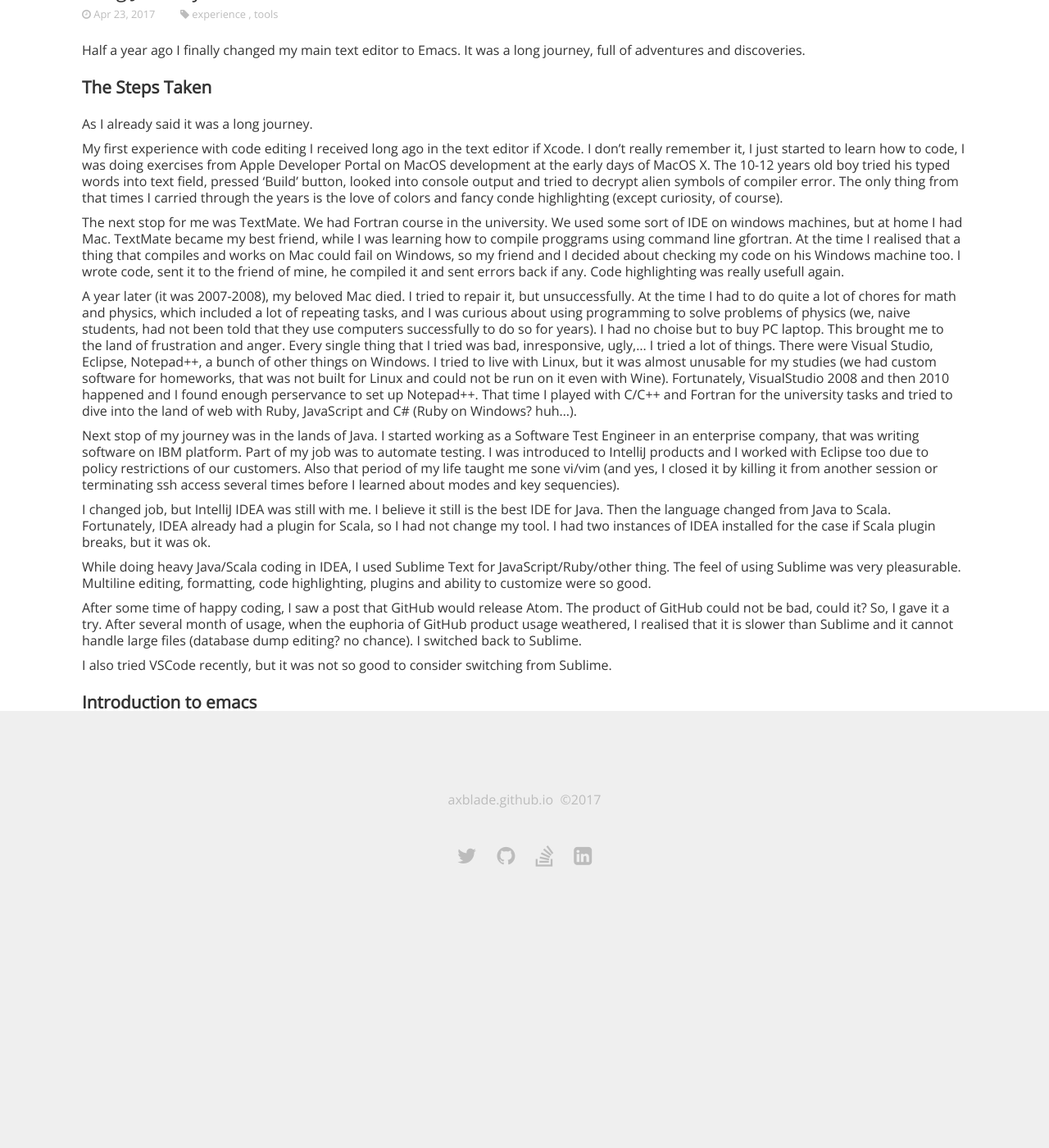
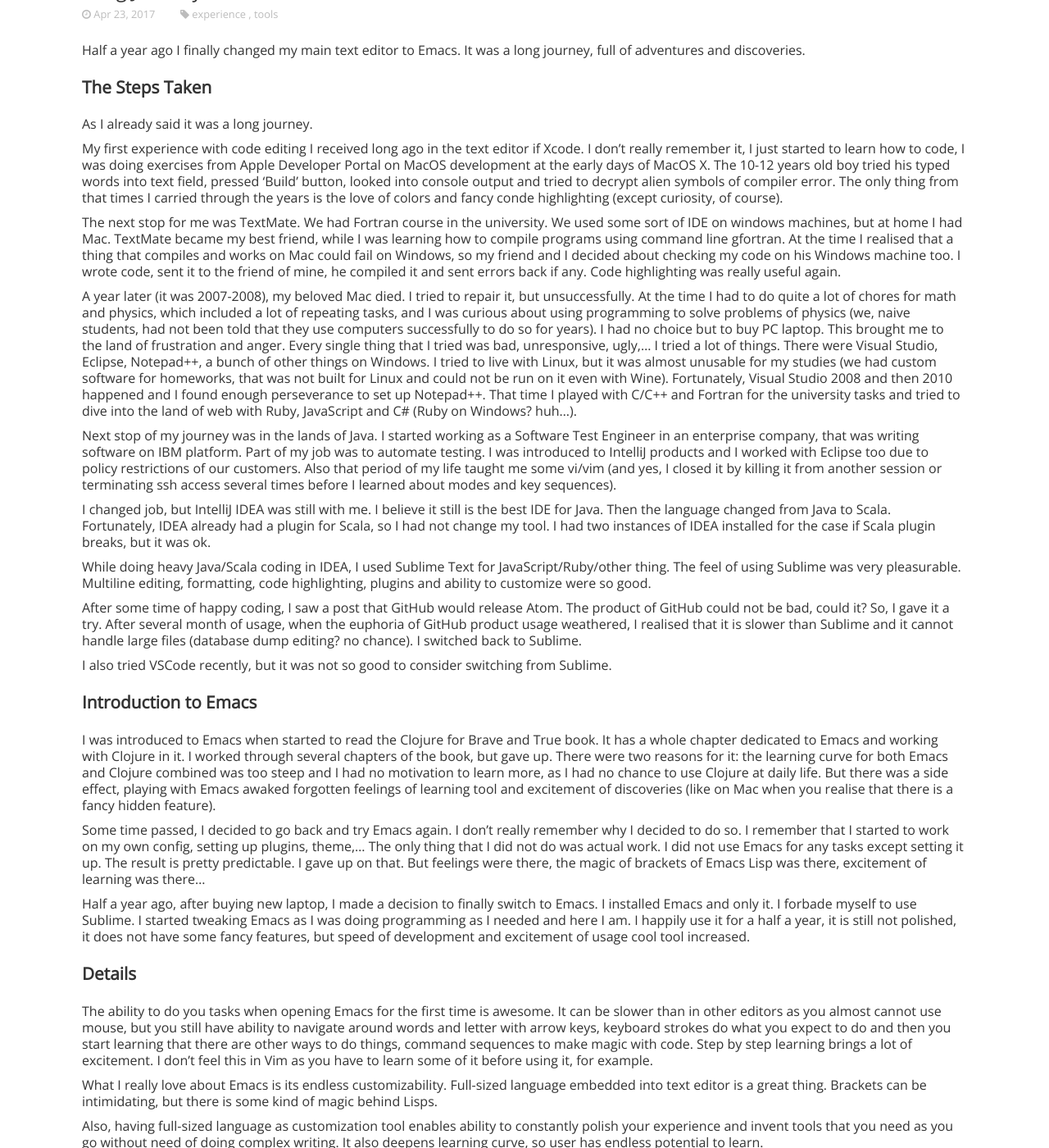
Before and after one commit to eugene-sy/eugene-sy.github.io, a Jekyll site: the page built from _posts/2017-04-23-long-journey-to-emacs.md, in a window 1280 px wide and 1400 px high, scrolled down 377 px. Shown: the whole window at 82% size. Built offline with Jekyll 4.4.1, drawn with Linux system fonts in a browser that asks for light colours; nearby versions of some CDN libraries; before the commit the page ends 1481 px from its top, so only the background shows below that; some of the changed text lies outside the part shown.

Commit message:
post seems to be done

```diff
--- a/_posts/2017-04-23-long-journey-to-emacs.md
+++ b/_posts/2017-04-23-long-journey-to-emacs.md
@@ -15,11 +15,11 @@
 
 My first experience with code editing I received long ago in the text editor if Xcode. I don't really remember it, I just started to learn how to code, I was doing exercises from Apple Developer Portal on MacOS development at the early days of MacOS X. The 10-12 years old boy tried his typed words into text field, pressed 'Build' button, looked into console output and tried to decrypt alien symbols of compiler error. The only thing from that times I carried through the years is the love of colors and fancy conde highlighting (except curiosity, of course).
 
-The next stop for me was TextMate. We had Fortran course in the university. We used some sort of IDE on windows machines, but at home I had Mac. TextMate became my best friend, while I was learning how to compile proggrams using command line `gfortran`. At the time I realised that a thing that compiles and works on Mac could fail on Windows, so my friend and I decided about checking my code on his Windows machine too. I wrote code, sent it to the friend of mine, he compiled it and sent errors back if any. Code highlighting was really usefull again.
+The next stop for me was TextMate. We had Fortran course in the university. We used some sort of IDE on windows machines, but at home I had Mac. TextMate became my best friend, while I was learning how to compile programs using command line `gfortran`. At the time I realised that a thing that compiles and works on Mac could fail on Windows, so my friend and I decided about checking my code on his Windows machine too. I wrote code, sent it to the friend of mine, he compiled it and sent errors back if any. Code highlighting was really useful again.
 
-A year later (it was 2007-2008), my beloved Mac died. I tried to repair it, but unsuccessfully. At the time I had to do quite a lot of chores for math and physics, which included a lot of repeating tasks, and I was curious about using programming to solve problems of physics (we, naive students, had not been told that they use computers successfully to do so for years). I had no choise but to buy PC laptop. This brought me to the land of frustration and anger. Every single thing that I tried was bad, inresponsive, ugly,... I tried a lot of things. There were Visual Studio, Eclipse, Notepad++, a bunch of other things on Windows. I tried to live with Linux, but it was almost unusable for my studies (we had custom software for homeworks, that was not built for Linux and could not be run on it even with Wine). Fortunately, VisualStudio 2008 and then 2010 happened and I found enough perservance to set up Notepad++. That time I played with C/C++ and Fortran for the university tasks and tried to dive into the land of web with Ruby, JavaScript and C# (Ruby on Windows? huh...).
+A year later (it was 2007-2008), my beloved Mac died. I tried to repair it, but unsuccessfully. At the time I had to do quite a lot of chores for math and physics, which included a lot of repeating tasks, and I was curious about using programming to solve problems of physics (we, naive students, had not been told that they use computers successfully to do so for years). I had no choice but to buy PC laptop. This brought me to the land of frustration and anger. Every single thing that I tried was bad, unresponsive, ugly,... I tried a lot of things. There were Visual Studio, Eclipse, Notepad++, a bunch of other things on Windows. I tried to live with Linux, but it was almost unusable for my studies (we had custom software for homeworks, that was not built for Linux and could not be run on it even with Wine). Fortunately, Visual Studio 2008 and then 2010 happened and I found enough perseverance to set up Notepad++. That time I played with C/C++ and Fortran for the university tasks and tried to dive into the land of web with Ruby, JavaScript and C# (Ruby on Windows? huh...).
 
-Next stop of my journey was in the lands of Java. I started working as a Software Test Engineer in an enterprise company, that was writing software on IBM platform. Part of my job was to automate testing. I was introduced to IntelliJ products and I worked with Eclipse too due to policy restrictions of our customers. Also that period of my life taught me sone vi/vim (and yes, I closed it by killing it from another session or terminating ssh access several times before I learned about modes and key sequencies).
+Next stop of my journey was in the lands of Java. I started working as a Software Test Engineer in an enterprise company, that was writing software on IBM platform. Part of my job was to automate testing. I was introduced to IntelliJ products and I worked with Eclipse too due to policy restrictions of our customers. Also that period of my life taught me some vi/vim (and yes, I closed it by killing it from another session or terminating ssh access several times before I learned about modes and key sequences).
 
 I changed job, but IntelliJ IDEA was still with me. I believe it still is the best IDE for Java. Then the language changed from Java to Scala. Fortunately, IDEA already had a plugin for Scala, so I had not change my tool. I had two instances of IDEA installed for the case if Scala plugin breaks, but it was ok.
 
@@ -29,4 +29,28 @@
 
 I also tried VSCode recently, but it was not so good to consider switching from Sublime.
 
-## Introduction to emacs
+## Introduction to Emacs
+
+I was introduced to Emacs when started to read the Clojure for Brave and True book. It has a whole chapter dedicated to Emacs and working with Clojure in it. I worked through several chapters of the book, but gave up. There were two reasons for it: the learning curve for both Emacs and Clojure combined was too steep and I had no motivation to learn more, as I had no chance to use Clojure at daily life. But there was a side effect, playing with Emacs awaked forgotten feelings of learning tool and excitement of discoveries (like on Mac when you realise that there is a fancy hidden feature).
+
+Some time passed, I decided to go back and try Emacs again. I don't really remember why I decided to do so. I remember that I started to work on my own config, setting up plugins, theme,... The only thing that I did not do was actual work. I did not use Emacs for any tasks except setting it up. The result is pretty predictable. I gave up on that. But feelings were there, the magic of brackets of Emacs Lisp was there, excitement of learning was there...
+
+Half a year ago, after buying new laptop, I made a decision to finally switch to Emacs. I installed Emacs and only it. I forbade myself to use Sublime. I started tweaking Emacs as I was doing programming as I needed and here I am. I happily use it for a half a year, it is still not polished, it does not have some fancy features, but speed of development and excitement of usage cool tool increased.
+
+## Details
+
+The ability to do you tasks when opening Emacs for the first time is awesome. It can be slower than in other editors as you almost cannot use mouse, but you still have ability to navigate around words and letter with arrow keys, keyboard strokes do what you expect to do and then you start learning that there are other ways to do things, command sequences to make magic with code. Step by step learning brings a lot of excitement. I don't feel this in Vim as you have to learn some of it before using it, for example.
+
+What I really love about Emacs is its endless customizability. Full-sized language embedded into text editor is a great thing. Brackets can be intimidating, but there is some kind of magic behind Lisps.
+
+Also, having full-sized language as customization tool enables ability to constantly polish your experience and invent tools that you need as you go without need of doing complex writing. It also deepens learning curve, so user has endless potential to learn.
+
+There is a selfish feeling of being a part of the cool community. All cool kids use Emacs and Vim, don't they?
+
+I don't want to go into details of my customizations and code, but I have to write about some tools I fell in love with. One of them is neotree - filesystem browser like one we have in Sublime. Org-mode is very cool. `scratch` buffer is very nice, I know there are extensions for other text editors that implement this, but having this for free is not that bad. There are lots of mods for almost every language and task you can encounter. The only thing that I did not find was good integration with flow type checker for JavaScript.
+
+The only bad detail I have is that Emacs does not have good native look and feel on Mac, but I use it in full screen mode anyway, so it's not a problem.
+
+I also cannot leave one of the best sources of information that helped me a lot with my first steps, it was a blog of [Sacha Chua](http://sachachua.com/blog/).
+
+As a conclusion, now I am happy Emacs user. I still use IntelliJ IDEA for Scala, but I'd love to migrate to Emacs even this. Also, I wish there was a book like Practical Vim but about Emacs.
```
